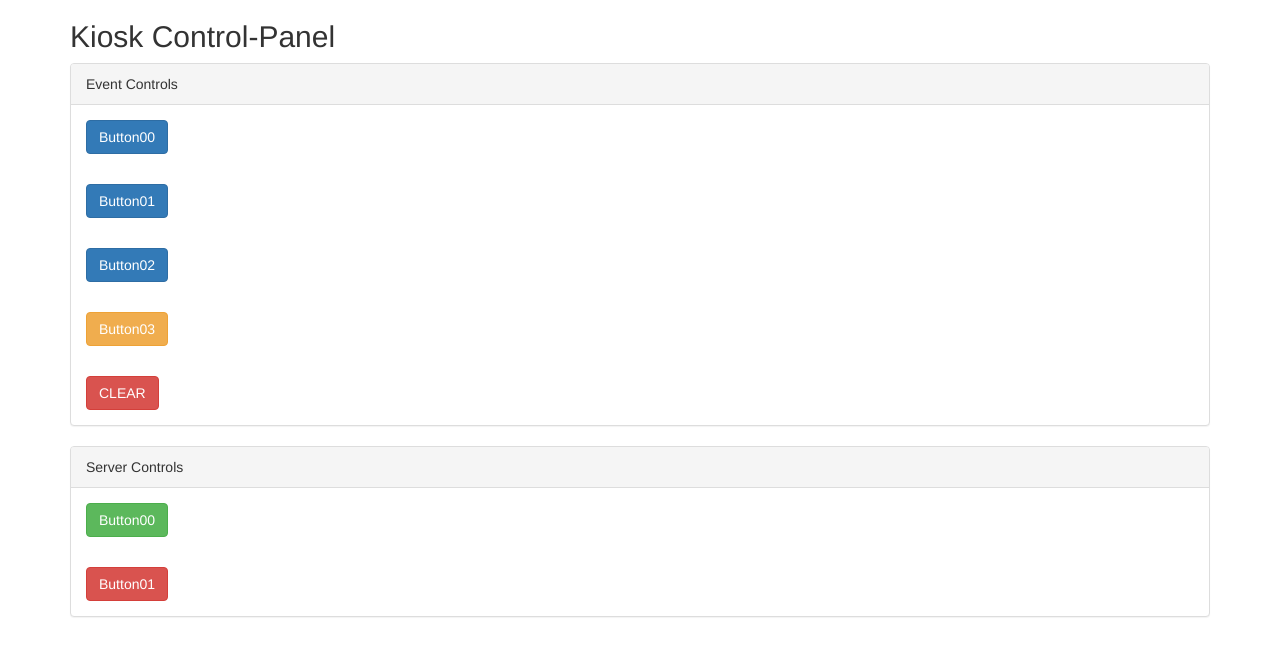
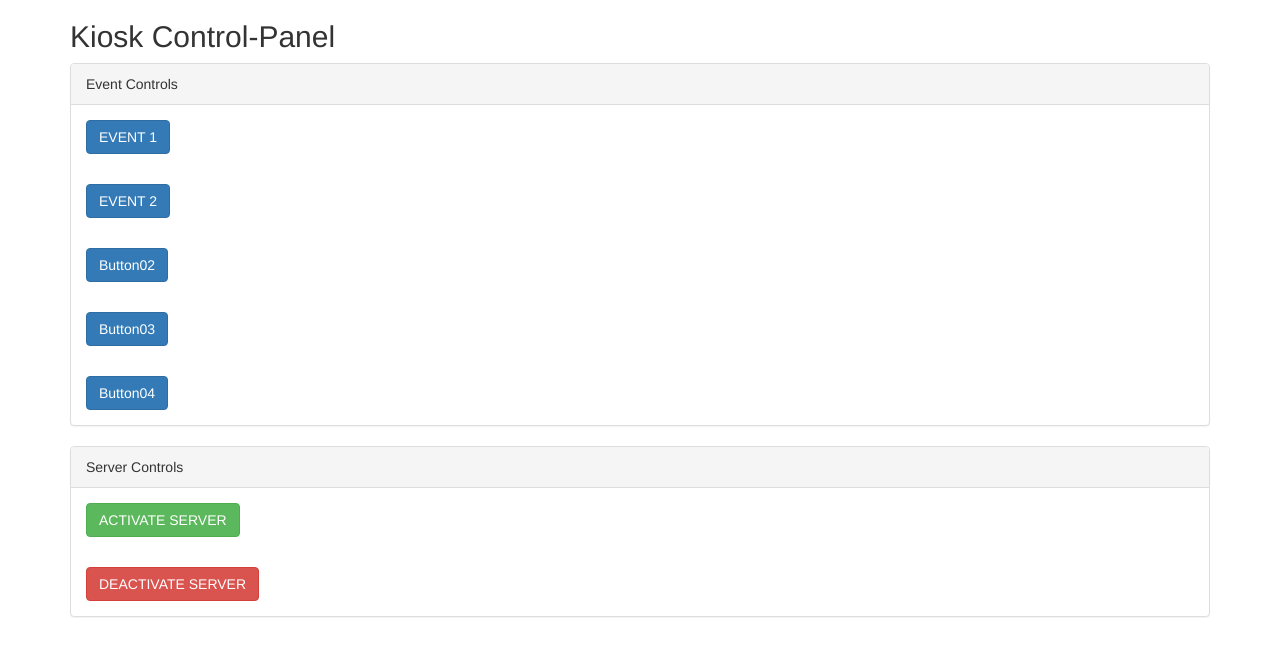
Before and after one commit to atlee19/kiosk_webapp_proto1, a Flask app: page /panel in a window 1280 px wide. Shown: the top 656 px of the page. Run offline with Flask 2, Linux system fonts and the light colour scheme; some libraries are stand-ins or nearby versions.

Commit message:
Updated button control script. Proper buttons assigned

```diff
--- a/app.py
+++ b/app.py
@@ -12,13 +12,17 @@ app.config['SECRET_KEY'] = '857c97a793ec5f9010971b2e0b4a68bf'
 def LoadPanel():
 	form = ActionButtons()
 	if form.is_submitted():
-		if form.button00.data:
-			print('button00 pressed')
-			success = execute_js('serve.js')
+		if form.event01.data:
+			print('event 1 triggered')
+
 			#return render_template('connect.html')
 
-		elif form.button01.data:
-			print('button01 pressed')
+		elif form.event02.data:
+			print('event 2 triggered')
+
+		elif form.activate.data:
+			print('Server activated...')
+			success = execute_js('serve.js')
 
 
 	return render_template("panel.html", form=form)
--- a/control.py
+++ b/control.py
@@ -2,5 +2,7 @@ from flask_wtf import FlaskForm
 from wtforms import SubmitField
 
 class ActionButtons(FlaskForm):
-	button00 = SubmitField('Button00')
-	button01 = SubmitField('Button01')
+	event01 = SubmitField('EVENT 1')
+	event02 = SubmitField('EVENT 2')
+	activate = SubmitField('ACTIVATE SERVER')
+	deactivate = SubmitField('DEACTIVATE SERVER')
--- a/templates/panel.html
+++ b/templates/panel.html
@@ -17,22 +17,22 @@
 
         <div class="panel-body">
           <form method=post>
-            {{ form.button00(class="btn btn-primary")}}
+            {{ form.event01(class="btn btn-primary")}}
           </form>
         </div>
         <div class="panel-body">
           <form method=post>
-            {{ form.button01(class="btn btn-primary")}}
+            {{ form.event02(class="btn btn-primary")}}
           </form>
         </div>
         <div class="panel-body">
           <button type="button" class="btn btn-primary">Button02</button>
         </div>
         <div class="panel-body">
-           <button type="button" class="btn btn-warning">Button03</button>
+           <button type="button" class="btn btn-primary">Button03</button>
         </div>
         <div class="panel-body">
-           <button type="button" class="btn btn-danger">CLEAR</button>
+           <button type="button" class="btn btn-primary">Button04</button>
         </div>
 
   </div>
@@ -44,12 +44,12 @@
 
         <div class="panel-body">
           <form method=post>
-            {{ form.button00(class="btn btn-success")}}
+            {{ form.activate(class="btn btn-success")}}
           </form>
         </div>
         <div class="panel-body">
           <form method=post>
-            {{ form.button01(class="btn btn-danger")}}
+            {{ form.deactivate(class="btn btn-danger")}}
           </form>
         </div>
 
```
